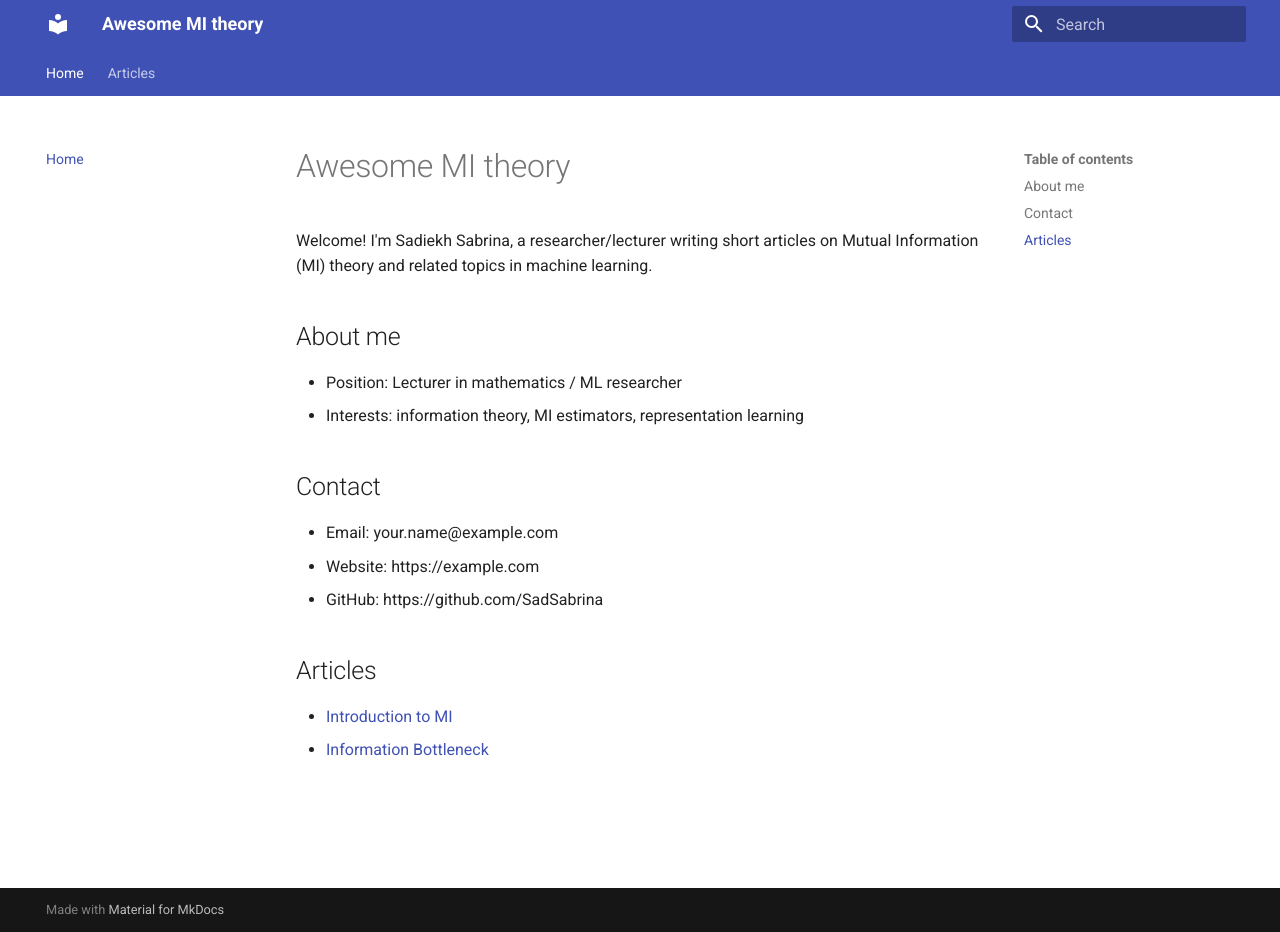
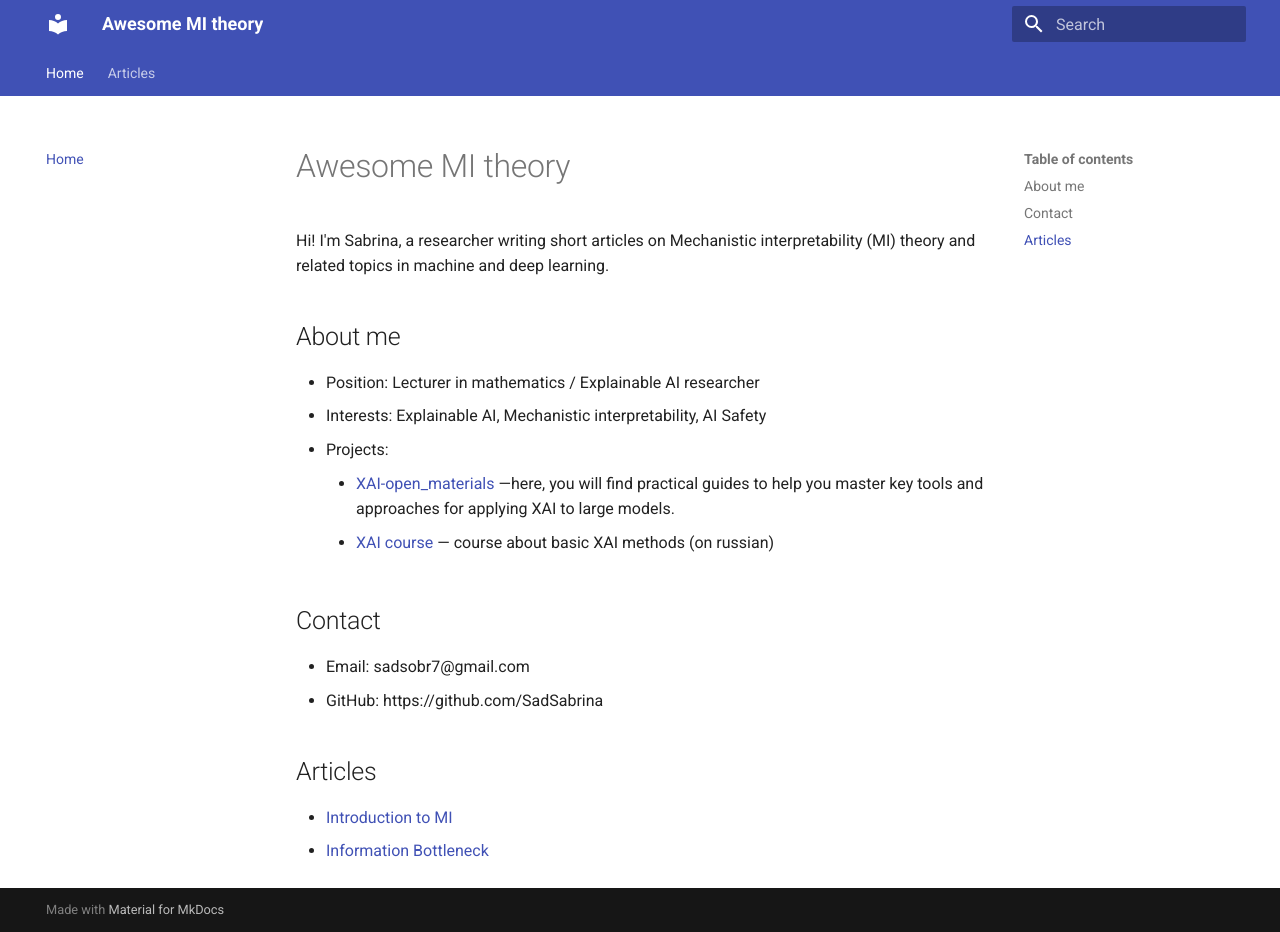
Before and after one commit to SadSabrina/awesome-mi-theory, an MkDocs documentation site: the page built from docs/index.md, in a window 1280 px wide and 932 px high. Built offline with MkDocs 1.6.1 and Material for MkDocs 9.7.7, drawn with Linux system fonts in a browser that asks for light colours.

Commit message:
Update about page

```diff
--- a/docs/index.md
+++ b/docs/index.md
@@ -1,16 +1,19 @@
 # Awesome MI theory
 
-Welcome! I'm Sadiekh Sabrina, a researcher/lecturer writing short articles on Mutual Information (MI) theory and related topics in machine learning.
+Hi! I'm Sabrina, a researcher writing short articles on Mechanistic interpretability (MI) theory and related topics in machine and deep learning.
 
 ## About me
 
-- Position: Lecturer in mathematics / ML researcher
-- Interests: information theory, MI estimators, representation learning
+- Position: Lecturer in mathematics / Explainable AI researcher
+- Interests: Explainable AI, Mechanistic interpretability, AI Safety
+- Projects:
+    - [XAI-open_materials](https://github.com/SadSabrina/XAI-open_materials) —here, you will find practical guides to help you master key tools and approaches for applying XAI to large models.
+    - [XAI course](https://stepik.org/a/198640) — course about basic XAI methods (on russian)
+
 
 ## Contact
 
-- Email: your.name@example.com
-- Website: https://example.com
+- Email: sadsobr7@gmail.com
 - GitHub: https://github.com/SadSabrina
 
 ## Articles
```
